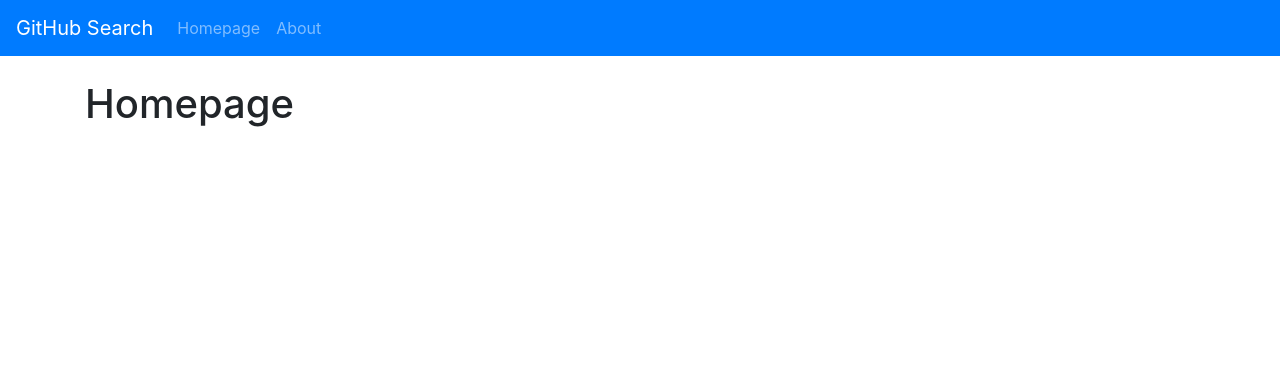
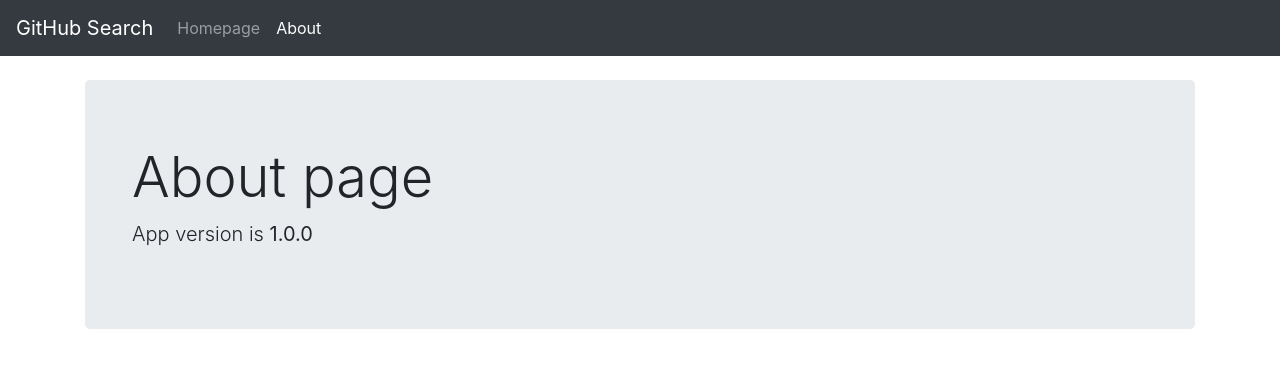
Before and after one commit to keXXpert/reactGithubSearch, a React (Create React App) app: page /about in a window 1280 px wide. Shown: the top 368 px of the page. Built offline with nearby package versions, Linux system fonts and the light colour scheme.

Commit message:
added about page

```diff
--- a/package.json
+++ b/package.json
@@ -10,6 +10,7 @@
     "node-sass": "^4.14.1",
     "react": "^16.13.1",
     "react-dom": "^16.13.1",
+    "react-router-dom": "^5.2.0",
     "react-scripts": "3.4.1"
   },
   "scripts": {
--- a/src/App.js
+++ b/src/App.js
@@ -1,15 +1,22 @@
 import React from 'react';
 import Navbar from './components/Navbar';
 import Home from './pages/Home';
+import { BrowserRouter, Switch, Route } from 'react-router-dom';
+import About from './pages/About';
+import Profile from './pages/Profile';
 
 function App() {
   return (
-    <>
+    <BrowserRouter>
       <Navbar />
       <div className="container pt-4">
-        <Home />
+        <Switch>
+          <Route path='/about' component={About} />
+          <Route path='/profile/:name' component={Profile} />
+          <Route path='/' exact component={Home} />
+        </Switch>
       </div>
-    </>
+    </BrowserRouter>
   );
 }
 
--- a/src/components/Navbar.jsx
+++ b/src/components/Navbar.jsx
@@ -1,17 +1,18 @@
 import React from 'react'
+import { NavLink } from 'react-router-dom'
 
 const Navbar = (props) => {
     return (
-    <nav className='navbar navbar-dark bg-primary navbar-expand-lg'>
+        <nav className='navbar navbar-dark bg-dark navbar-expand-lg'>
             <div className="navbar-brand">
                 GitHub Search
         </div>
             <ul className="navbar-nav">
                 <li className="nav-item">
-                <a href="/" className="nav-link">Homepage</a>
+                    <NavLink to='/' exact className="nav-link">Homepage</NavLink>
                 </li>
                 <li className="nav-item">
-                <a href="/about" className="nav-link">About</a>
+                    <NavLink to='/about' className="nav-link">About</NavLink>
                 </li>
             </ul>
         </nav>
--- a/src/pages/About.jsx
+++ b/src/pages/About.jsx
@@ -2,8 +2,11 @@ import React from 'react'
 
 const About = (props) => {
     return (
-        <div>
-            <h1>About page</h1>
+        <div className="jumbotron">
+            <div className="container">
+                <h1 className="display-4">About page</h1>
+                <p className="lead">App version is <strong>1.0.0</strong></p>
+            </div>
         </div>
     )
 }
```
Also changed, not shown: 1 other file (tests, documents, lock files or other folders). Lines whose indentation alone changed are shown as unchanged.
